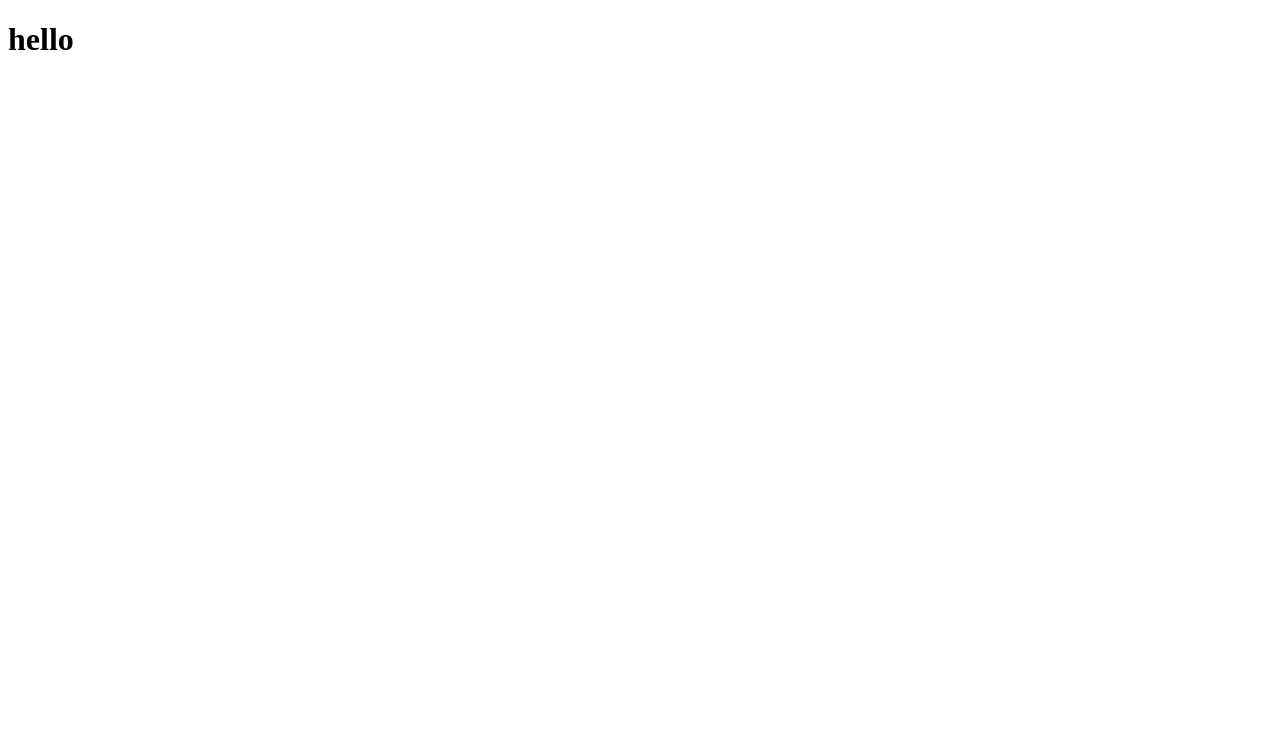
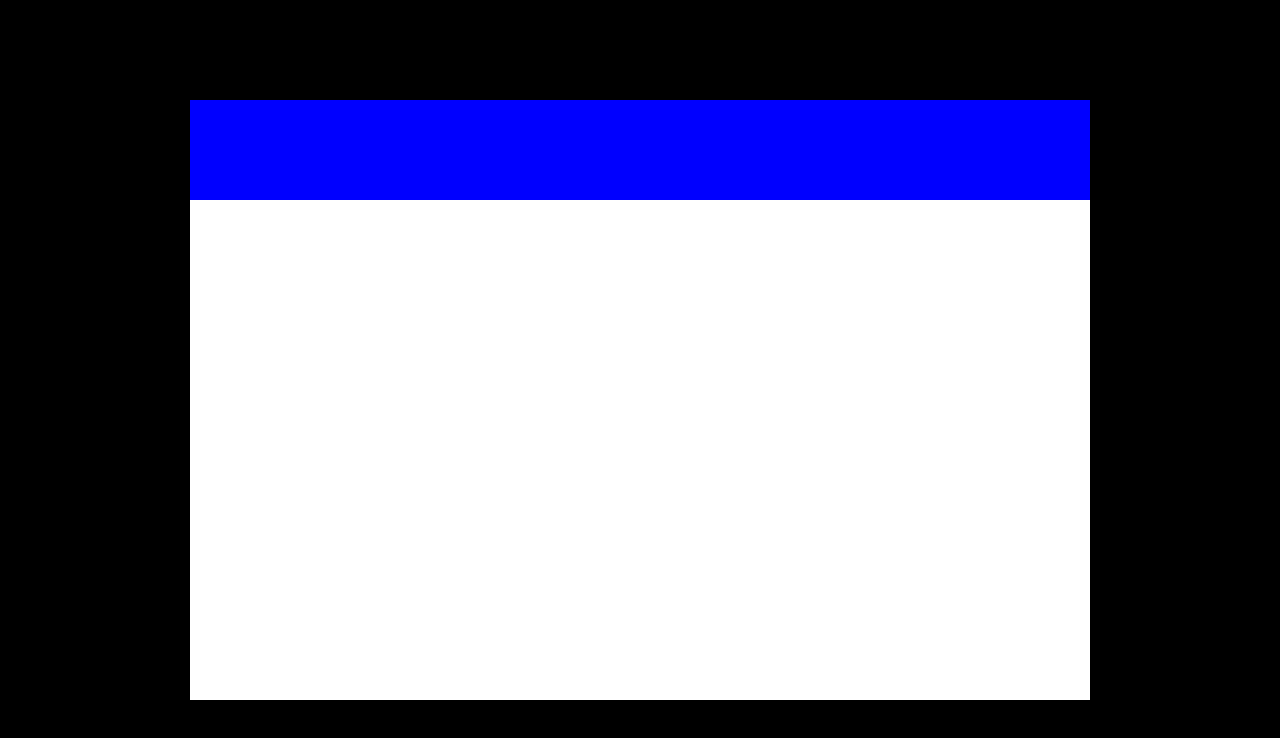
Before and after one commit to halflemonpie/Fish-VS-Sea-Monster, a plain HTML site: page index.html in a window 1280 px wide. Drawn offline with Linux system fonts and the light colour scheme.

Commit message:
draw static blue top bar

```diff
--- a/index.html
+++ b/index.html
@@ -5,9 +5,11 @@
     <meta http-equiv="X-UA-Compatible" content="IE=edge">
     <meta name="viewport" content="width=device-width, initial-scale=1.0">
     <title>Fish VS Sea Monster</title>
-    <script src="./script.js"></script>
+    <link rel="stylesheet" href="./style.css">
 </head>
 <body>
     <h1>hello</h1>
+    <canvas id="canvas1"></canvas>
+    <script src="./script.js"></script>
 </body>
 </html>
--- a/script.js
+++ b/script.js
@@ -1,2 +1,37 @@
-console.log("hello world");
-console.log("ok");
+const canvas = document.getElementById("canvas1");
+// ctx is used to get draw method for 2d object
+const ctx = canvas.getContext("2d");
+
+// same with the size in stylesheet
+canvas.width = 900;
+canvas.height = 600;
+
+// global variables
+const cellSize = 100;
+const cellGap = 3;
+const gameGrid = [];
+
+// game board
+//control bar is the top bar to select defenders
+const controlBar = {
+  // width of the bar is equal to the width of the canvas
+  width: canvas.width,
+  // height is equal to the size of one cell (which is 100)
+  height: cellSize,
+};
+// projectiles
+// defenders
+// enemies
+// resources
+// utilities
+// function to draw the game again and again (everything)
+function animate() {
+  // call the draw function to draw blue
+  ctx.fillStyle = "blue";
+  // built in draw function to draw rectangle 0,0 is the start position (x,y) and the other variables are the end
+  ctx.fillRect(0, 0, controlBar.width, controlBar.height);
+  // built in animate function to run animation (recursion to run again and again)
+  requestAnimationFrame(animate);
+}
+
+animate();
--- /dev/null
+++ b/style.css
@@ -0,0 +1,13 @@
+body {
+    background: black;
+}
+
+#canvas1 {
+    position: absolute;
+    top: 50%;
+    left: 50%;
+    transform: translate(-50%, -50%);
+    width: 900px;
+    height: 600px;
+    background: white;
+}
```
